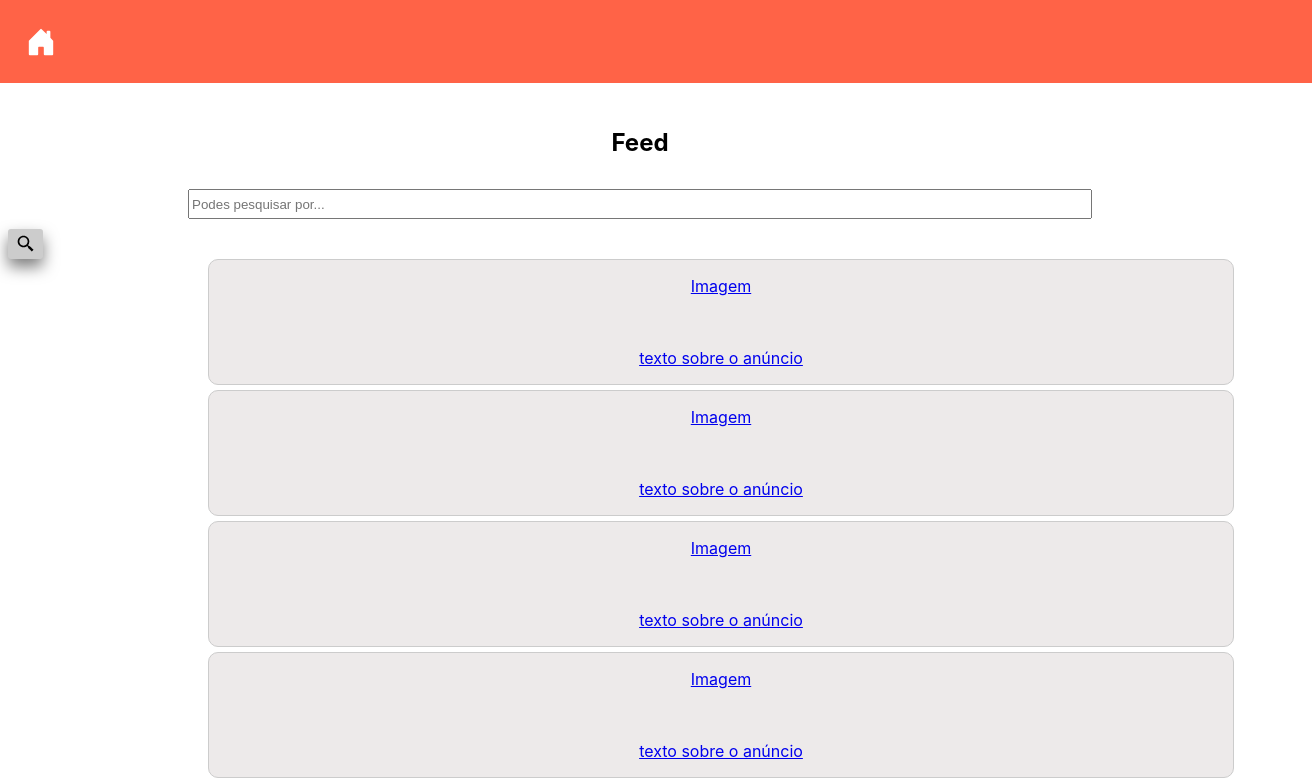
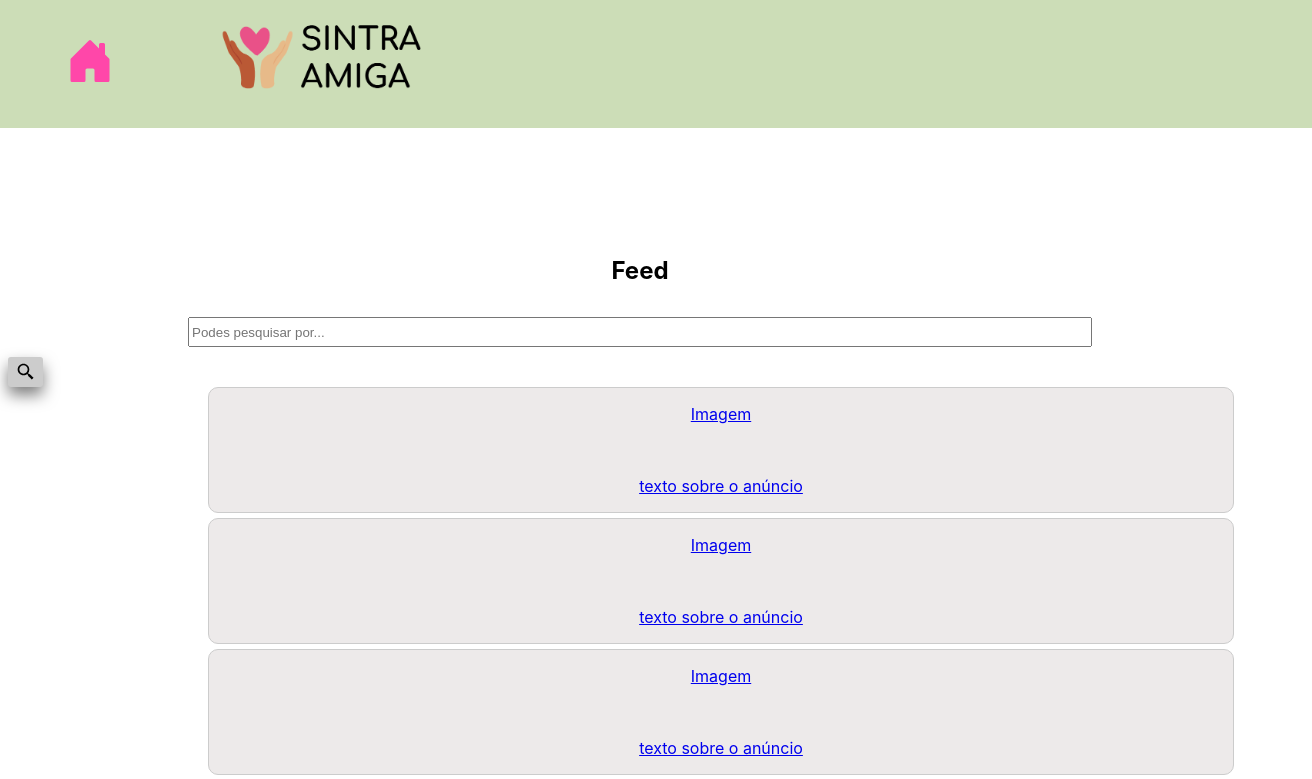
Before and after one commit to cabecasd/hack001, a React (Create React App) app in the folder front-end/: page /home in a window 1280 px wide. Shown: the top 779 px of the page, 1312 px wide, since content can reach past the window. Built offline with nearby package versions, Linux system fonts and the light colour scheme.

Commit message:
alterações css home

```diff
--- a/front-end/src/components/Navbar.js
+++ b/front-end/src/components/Navbar.js
@@ -5,9 +5,16 @@ import styles from '../styles/NavBar.module.css'
 
 
 function NavBar() {
-        return <div className={styles.navBar}>
-            <Link to = "/home"><BsFillHouseDoorFill className={styles.casa}/></Link>
+        return (
+        <div className={styles.navBar}>
+            <div>
+                <Link to = "/home"><BsFillHouseDoorFill className={styles.home}/></Link>
+            </div>
+            <div>
+                <img  className={styles.logo} alt="logo Sintra amiga" src="/sintraamiga.png" />
+            </div>
         </div>
+        )
 }
 
 export default NavBar;
--- a/front-end/src/styles/NavBar.module.css
+++ b/front-end/src/styles/NavBar.module.css
@@ -3,19 +3,23 @@
     display: flex;
     flex-direction: row;
     justify-content: left;
-    background-color: tomato;
-    position: relative;
+    background-color: #CCDDB7;
     top: 0;
     left: 0;
     width: 100%;
-    position: fixed;
-    line-height: 4rem;
+    height: 8rem;
     padding: 0 1rem;
 }
 
-.casa {
-    margin-left: 10px;
-    margin-top: 1.7rem;
-    color: white;
-    font-size: 30px
+.logo {
+    margin-left: 100px;
+    height: 90%;
+
 }
+
+.home {
+    margin-left: 50px;
+    margin-top: 2.3rem;
+    color: #FF47A9;
+    font-size: 3rem;
+}
```
Also changed, not shown: 1 other file (tests, documents, lock files or other folders).
